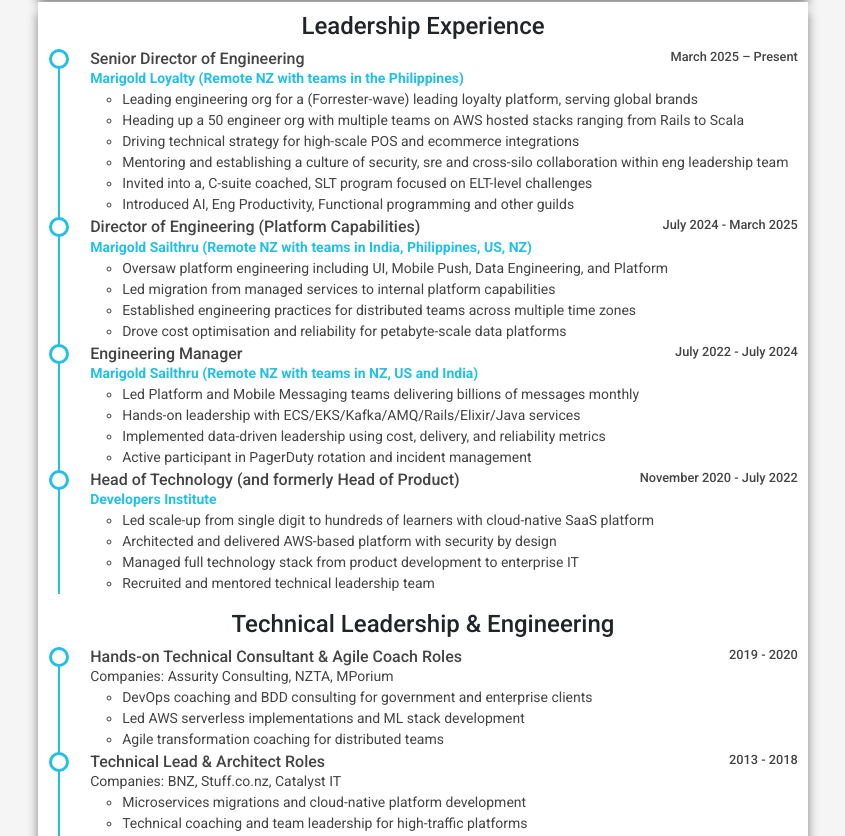
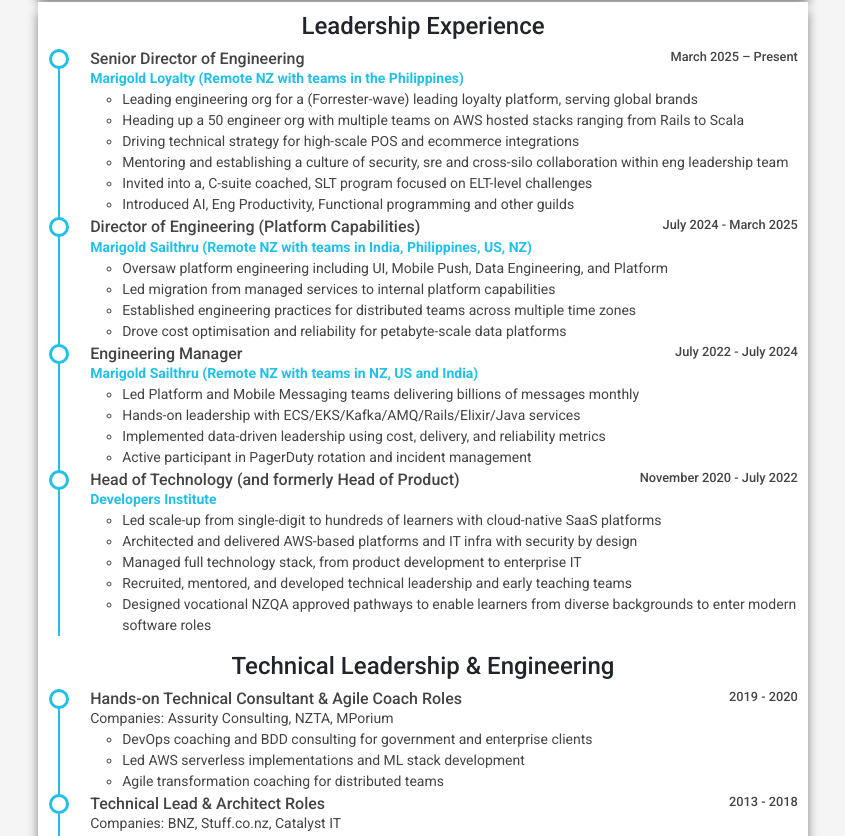
Before and after one commit to fiq/resume, a plain HTML site: page cv/index.html in a window 1280 px wide. Shown: the part 551-1387 px from the top of the page, without its empty margins (217-1062 px from the left). Drawn offline with nearby package versions, Linux system fonts and the light colour scheme.

Commit message:
content - wording tweak

```diff
--- a/cv/index.html
+++ b/cv/index.html
@@ -259,10 +259,11 @@
                   >Developers Institute</a
                 >
                 <ul>
-                  <li>Led scale-up from single digit to hundreds of learners with cloud-native SaaS platform</li>
-                  <li>Architected and delivered AWS-based platform with security by design</li>
-                  <li>Managed full technology stack from product development to enterprise IT</li>
-                  <li>Recruited and mentored technical leadership team</li>
+                  <li>Led scale-up from single-digit to hundreds of learners with cloud-native SaaS platforms</li>
+                  <li>Architected and delivered AWS-based platforms and IT infra  with security by design</li>
+                  <li>Managed full technology stack, from product development to enterprise IT</li>
+                  <li>Recruited, mentored, and developed technical leadership and early teaching teams</li>
+                  <li>Designed vocational NZQA approved pathways to enable learners from diverse backgrounds to enter modern software roles</li>
                 </ul>
               </li>
             </ul>
```
